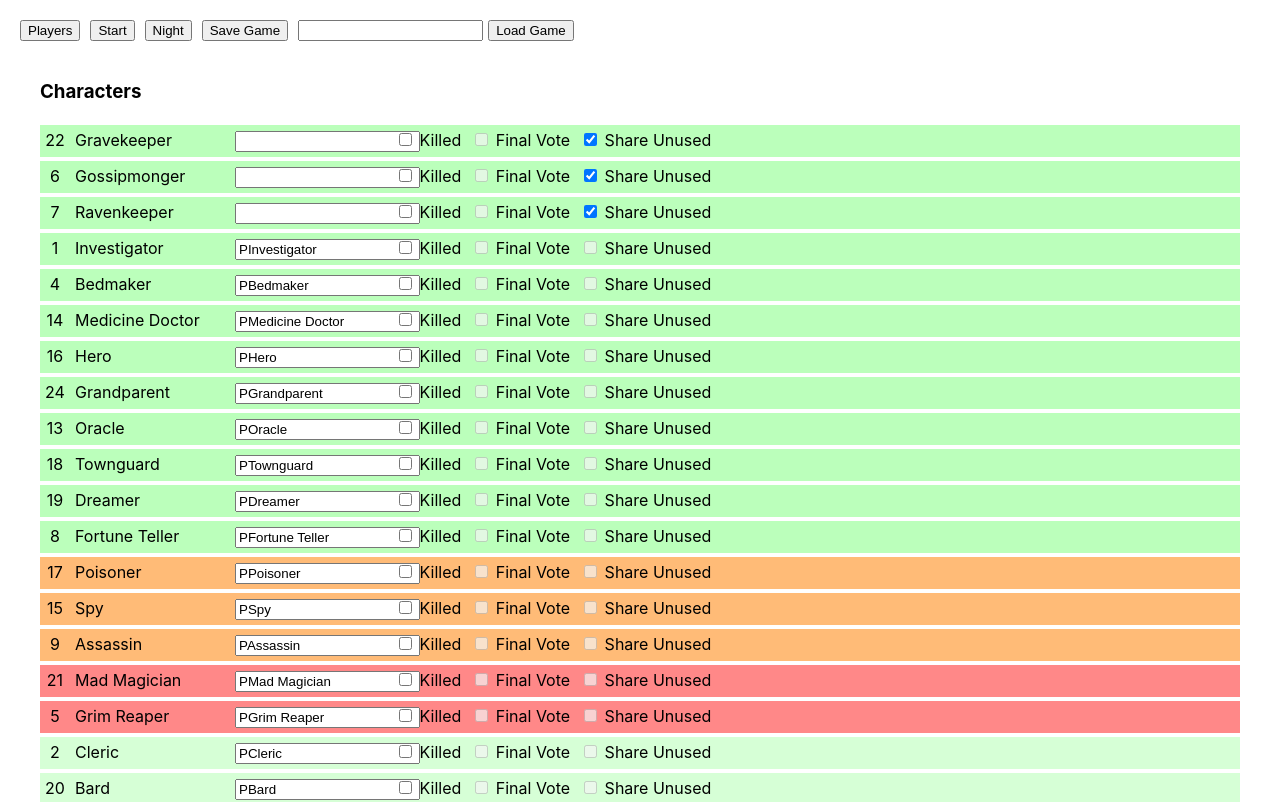
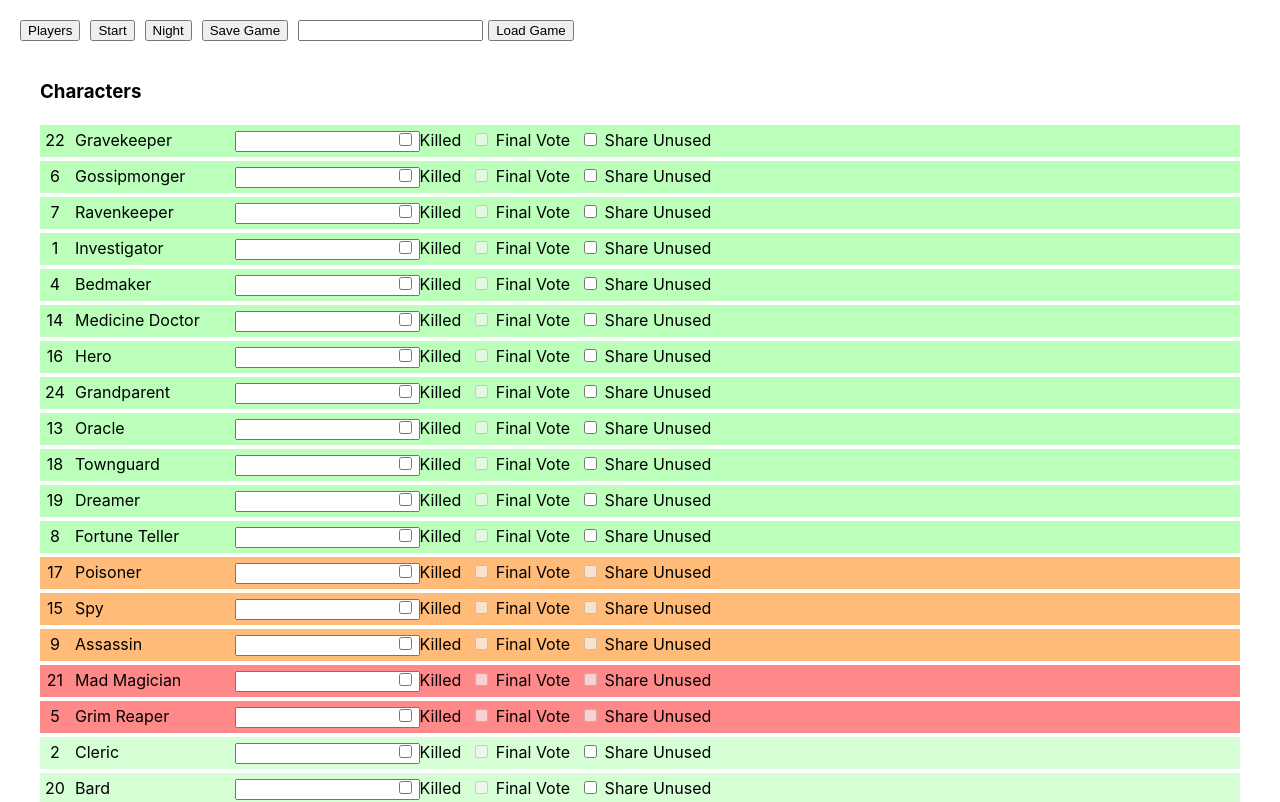
Before and after one commit to rhyeen/virtual-blood-on-the-clocktower, a React (Create React App) app: page / in a window 1280 px wide. Shown: the top 802 px of the page. Built offline with nearby package versions, Linux system fonts and the light colour scheme.

Commit message:
Update characters.ts

```diff
--- a/src/entities/characters.ts
+++ b/src/entities/characters.ts
@@ -8,14 +8,6 @@ export class Trait {
     this.role = role;
     this.includeInGame = includeInGame;
     this.randomNumber = -1;
-    // REMOVE
-    if (this.role === 'Saint') {
-      this.player = 'PInvestigator';
-    } else if (this.role === 'Recluse') {
-      this.player = 'PBedmaker';
-    } else {
-      this.player = 'PMedicine Doctor';
-    }
   }
 
   json(): any {
@@ -68,12 +60,6 @@ export class Character {
     this.role = role;
     this.type = type;
     this.sharedWithVillainIfUnused = false;
-    // REMOVE
-    this.player = 'P' + role;
-    if (role === 'Gravekeeper' || role === 'Gossipmonger' || role === 'Ravenkeeper') {
-      this.player = undefined;
-      this.sharedWithVillainIfUnused = true;
-    }
   }
 
   json(): any {
```
